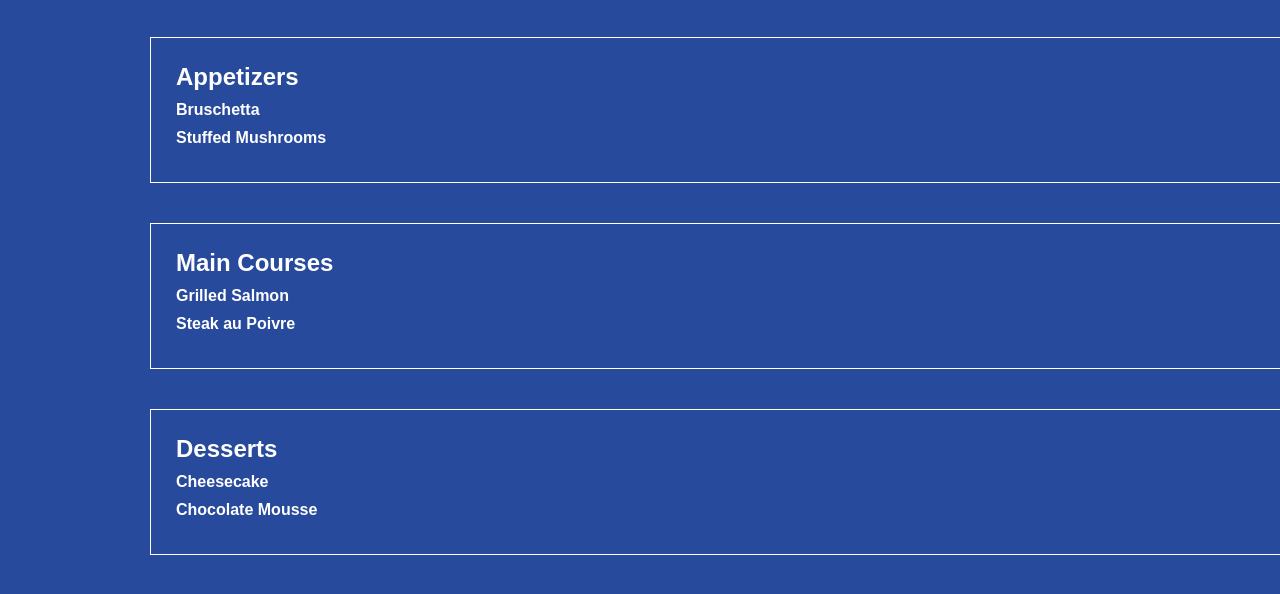
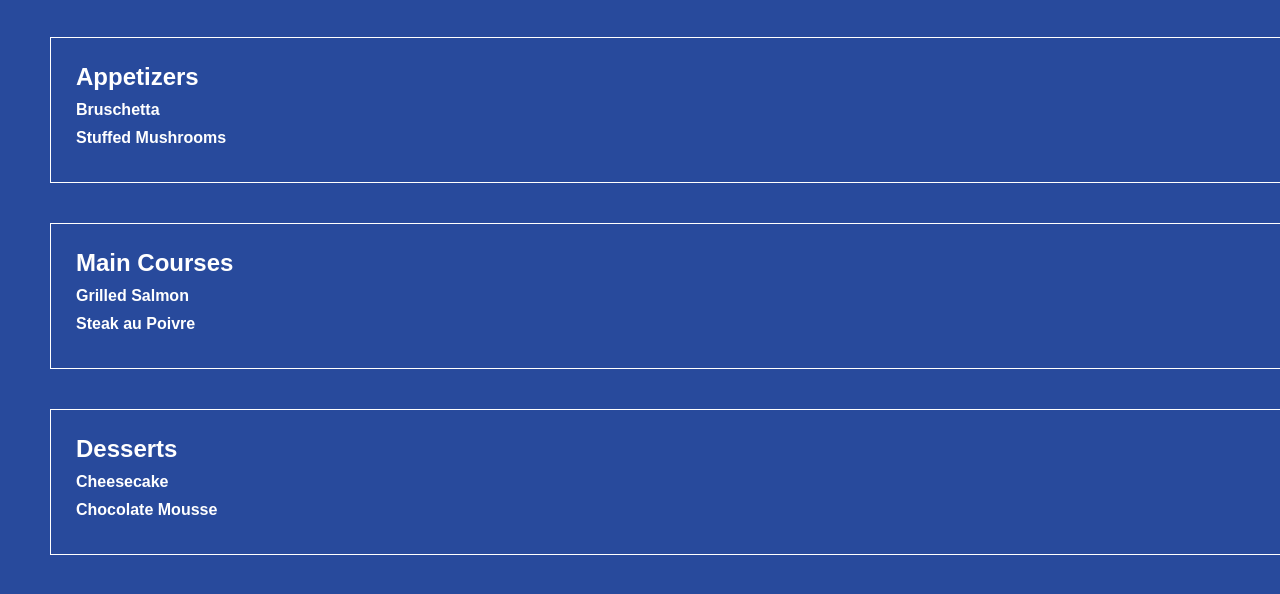
Before and after one commit to JAlblas/odin-webpack-restaurant, a website built with webpack: page src/template.html in a window 1280 px wide. Both pictures are taken after a click on the button "MENU". Shown: the part 262-856 px from the top of the page. Built offline with nearby package versions, Linux system fonts and the light colour scheme.

Commit message:
Small margin fix

```diff
--- a/src/style.css
+++ b/src/style.css
@@ -107,7 +107,7 @@ button {
 }
 
 .menu-section {
-  margin: 40px 100px;
+  margin: 40px 0px;
   border: 1px solid #fff;
   padding: 25px;
 }
```
